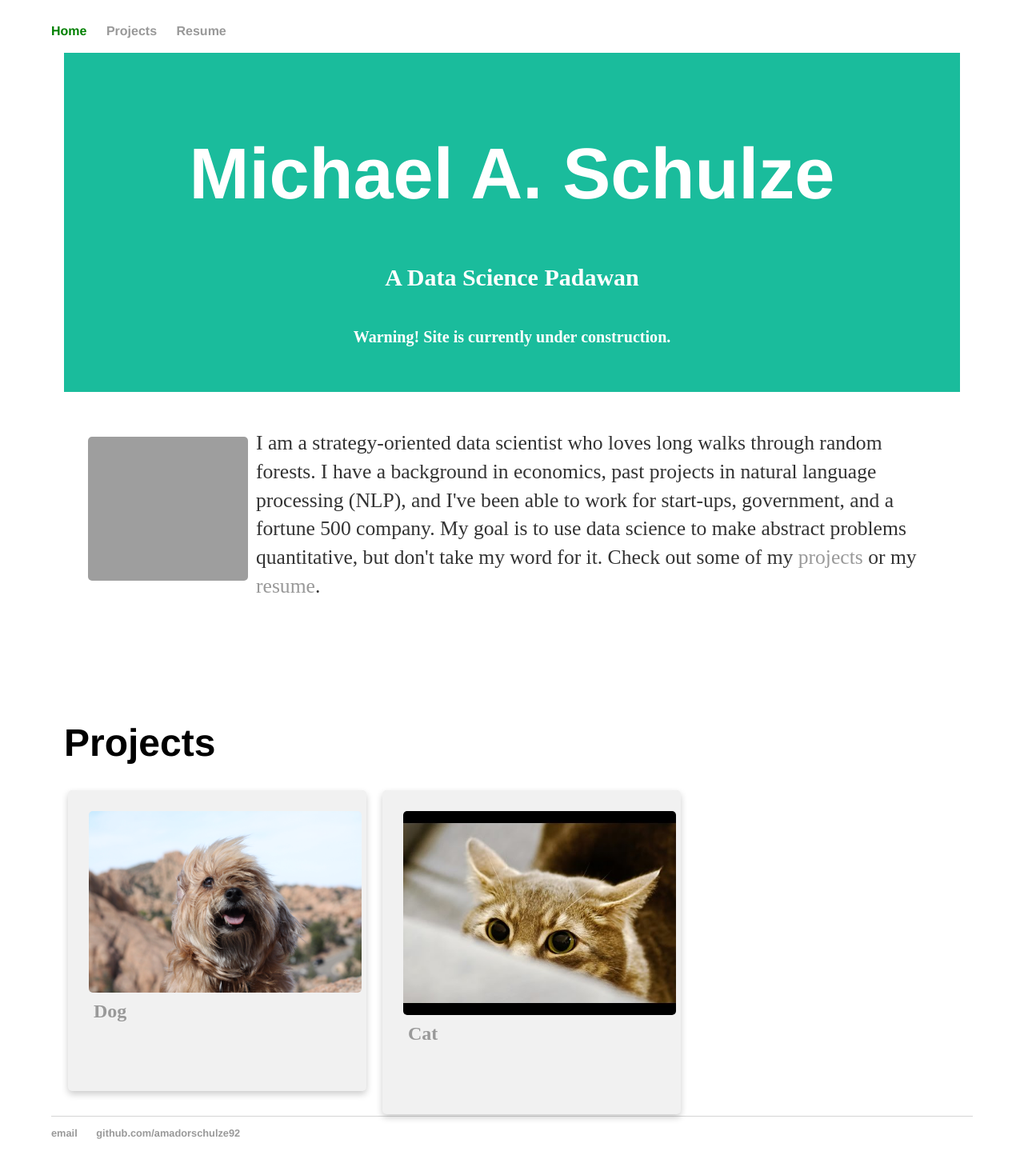
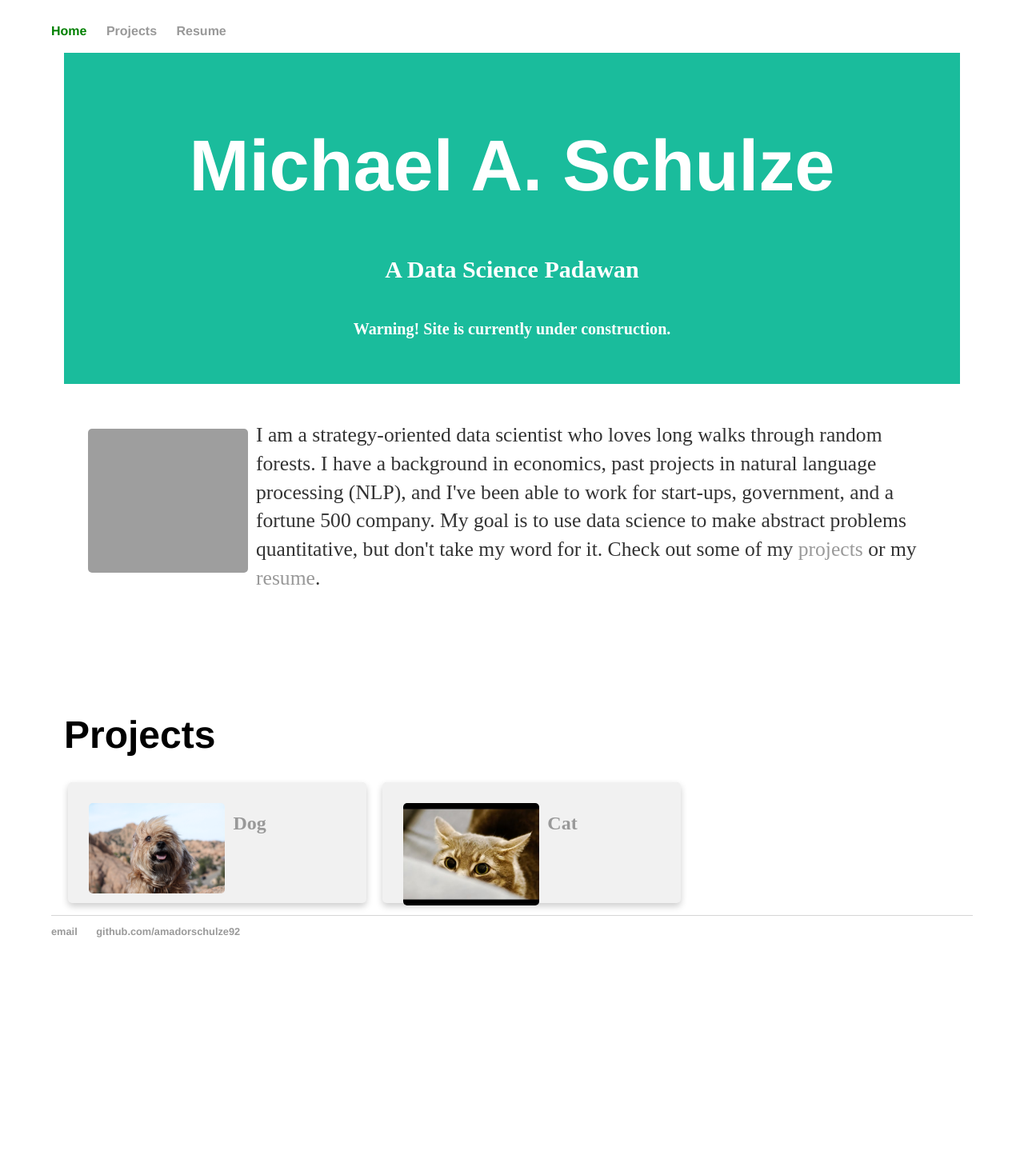
Before and after one commit to amadorschulze92/amadorschulze92.github.io, a Jekyll site: the page built from index.html, in a window 1280 px wide. Shown: the whole page at 80% size. Built offline with Jekyll 4.4.1, drawn with Linux system fonts in a browser that asks for light colours; after the commit the page ends 1202 px from its top, so only the background shows below that; grey boxes are pictures that could not be loaded.

Commit message:
play with pictures in card

```diff
--- a/assets/css/main.css
+++ b/assets/css/main.css
@@ -62,7 +62,7 @@ ul.posts li {
 }
 
 .header {
-  padding: 40px 40px 10px;
+  padding: 30px 30px 10px;
   text-align: center;
   background: #1abc9c;
   color: white;
--- a/index.html
+++ b/index.html
@@ -34,7 +34,7 @@ title: Michael A. Schulze
         <div class="column">
           <div class="card">
             {% capture new_var %}/assets/images/{{ post.title }}.jpeg{% endcapture %}
-            <img src={{ new_var }} alt={{ post.title }} style="width:100%">
+            <img src={{ new_var }} alt={{ post.title }} style="width:50%">
             <div class="container">
               <a href="{{ post.url }}">
                 <h2>{{ post.title }}</h2>
```
